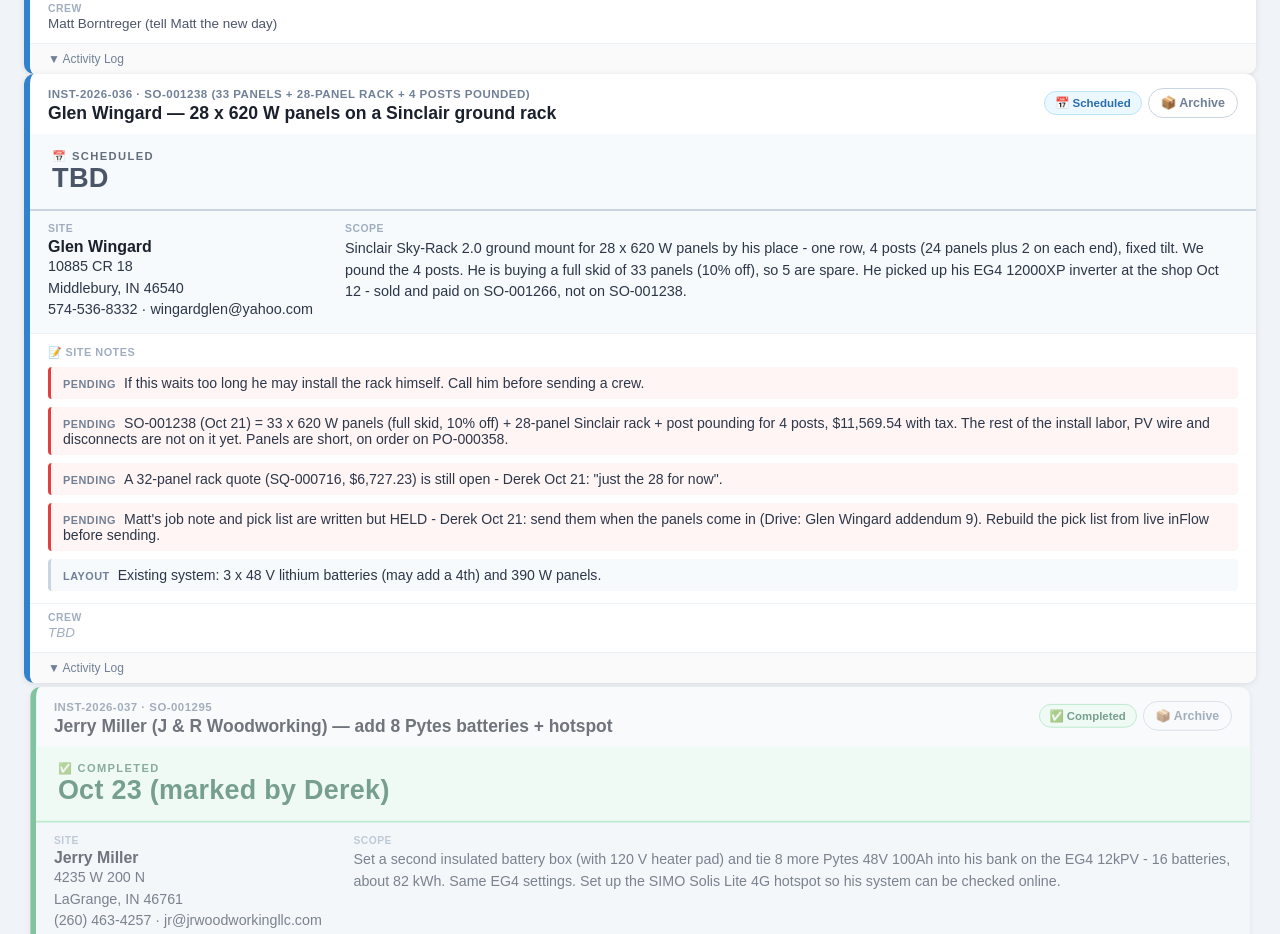
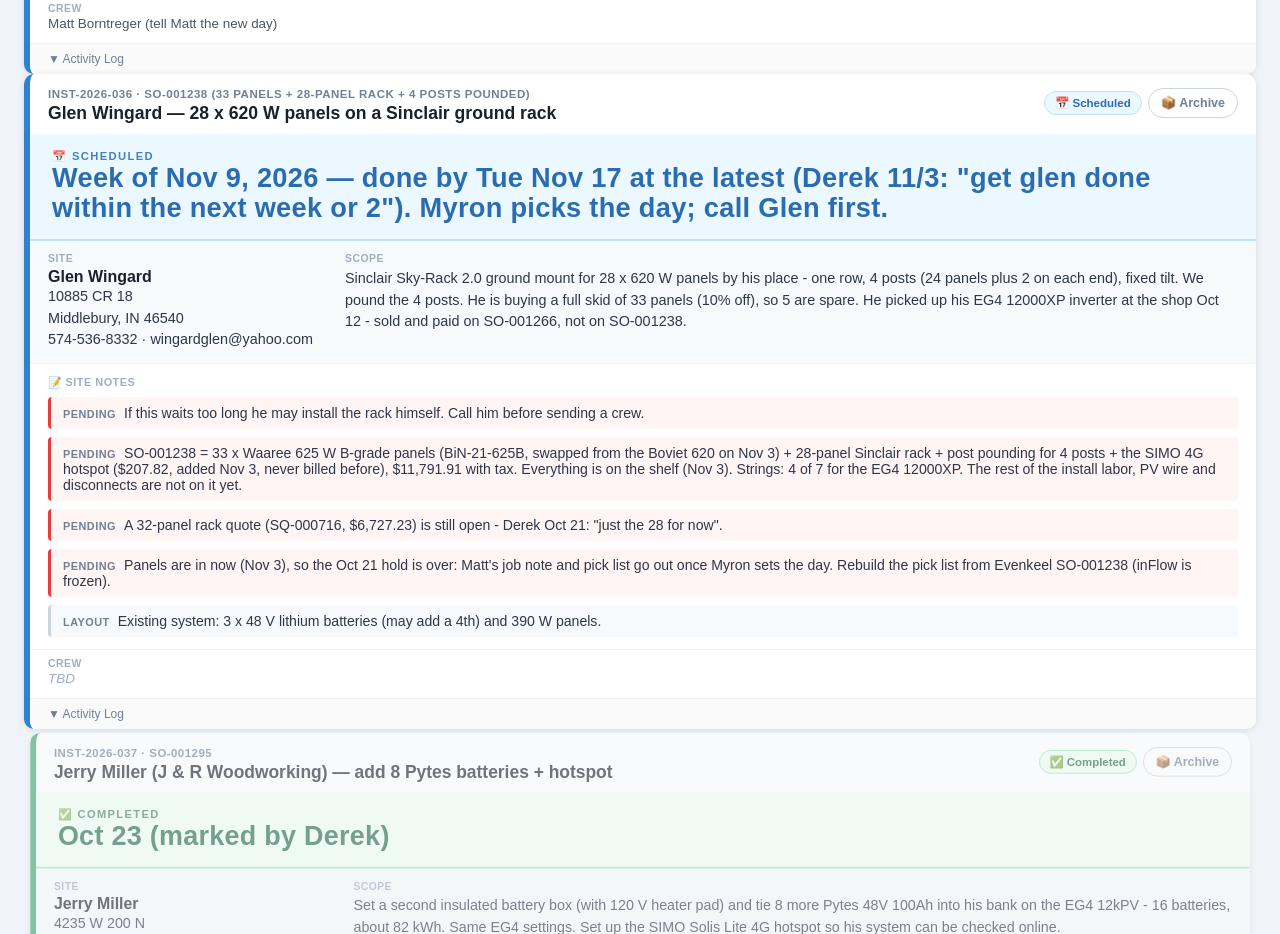
Before and after one commit to derek771/fantastech-install-tracker, a plain HTML site: page fantastech_install_dashboard.html in a window 1280 px wide. Shown: the part 9393-10327 px from the top of the page. Drawn offline with Linux system fonts and the light colour scheme.

Commit message:
Glen Wingard INST-2026-036: target week of Nov 9 (by Nov 17), Waaree 625 + hotspot on SO-001238, panels in stock (Derek 11/3)

```diff
--- a/fantastech_install_dashboard.html
+++ b/fantastech_install_dashboard.html
@@ -1661,10 +1661,10 @@
         <button type="button" class="restore-btn" data-id="INST-2026-036" title="Restore Glen Wingard" aria-label="Restore Glen Wingard">&#8617; Restore</button>
       </div>
     </div>
-    <div class="schedule-banner tbd">
+    <div class="schedule-banner future">
       <div>
         <div class="sched-label">&#128197; Scheduled</div>
-        <div class="sched-date">TBD</div>
+        <div class="sched-date">Week of Nov 9, 2026 &#8212; done by Tue Nov 17 at the latest (Derek 11/3: &quot;get glen done within the next week or 2&quot;). Myron picks the day; call Glen first.</div>
       </div>
     </div>
     <div class="ship-to">
@@ -1682,9 +1682,9 @@
       <div class="site-notes-label">&#128221; Site Notes</div>
       <ul>
         <li class="warning"><span class="note-cat">Pending</span>If this waits too long he may install the rack himself. Call him before sending a crew.</li>
-        <li class="warning"><span class="note-cat">Pending</span>SO-001238 (Oct 21) = 33 x 620 W panels (full skid, 10% off) + 28-panel Sinclair rack + post pounding for 4 posts, $11,569.54 with tax. The rest of the install labor, PV wire and disconnects are not on it yet. Panels are short, on order on PO-000358.</li>
+        <li class="warning"><span class="note-cat">Pending</span>SO-001238 = 33 x Waaree 625 W B-grade panels (BiN-21-625B, swapped from the Boviet 620 on Nov 3) + 28-panel Sinclair rack + post pounding for 4 posts + the SIMO 4G hotspot ($207.82, added Nov 3, never billed before), $11,791.91 with tax. Everything is on the shelf (Nov 3). Strings: 4 of 7 for the EG4 12000XP. The rest of the install labor, PV wire and disconnects are not on it yet.</li>
         <li class="warning"><span class="note-cat">Pending</span>A 32-panel rack quote (SQ-000716, $6,727.23) is still open - Derek Oct 21: "just the 28 for now".</li>
-        <li class="warning"><span class="note-cat">Pending</span>Matt's job note and pick list are written but HELD - Derek Oct 21: send them when the panels come in (Drive: Glen Wingard addendum 9). Rebuild the pick list from live inFlow before sending.</li>
+        <li class="warning"><span class="note-cat">Pending</span>Panels are in now (Nov 3), so the Oct 21 hold is over: Matt's job note and pick list go out once Myron sets the day. Rebuild the pick list from Evenkeel SO-001238 (inFlow is frozen).</li>
         <li class=""><span class="note-cat">Layout</span>Existing system: 3 x 48 V lithium batteries (may add a 4th) and 390 W panels.</li>
       </ul>
     </div>
@@ -1703,6 +1703,7 @@
         <li><span class="tl-date">Oct 15</span>Fixed: the 12000XP was already sold on SO-001266 (paid), so the Oct 12 pickup on SO-001238 was undone and the inverter line taken off. SO-001238 is now 20 panels, $3,916.20.</li>
         <li><span class="tl-date">Oct 21</span>Derek gave Glen 10% off a full skid: SO-001238 now 33 panels. Glen wants 28 or 32 on a ground mount; quoted both (SQ-000715 / SQ-000716). Derek: "combine the 2", "just the 28 for now" - 28-panel rack + 4 posts pounding added to SO-001238 ($11,569.54), SQ-000715 cancelled. Glen comes to the shop morning of Oct 22 for EG4 dongle setup.</li>
         <li><span class="tl-date">Oct 21</span>Derek OK'd SO-001238. Matt's note + pick list drafted, held until the panels come in.</li>
+        <li><span class="tl-date">Nov 3</span>Derek: get Glen done within the next week or 2. Panel line now Waaree 625 W (in stock); hotspot added to SO-001238 ($11,791.91). All parts on the shelf. Target week of Nov 9, by Nov 17. Myron to pick the day and call Glen.</li>
       </ul>
     </div>
   </div>  <!-- INST-2026-037 &#183; Jerry Miller -->
```
